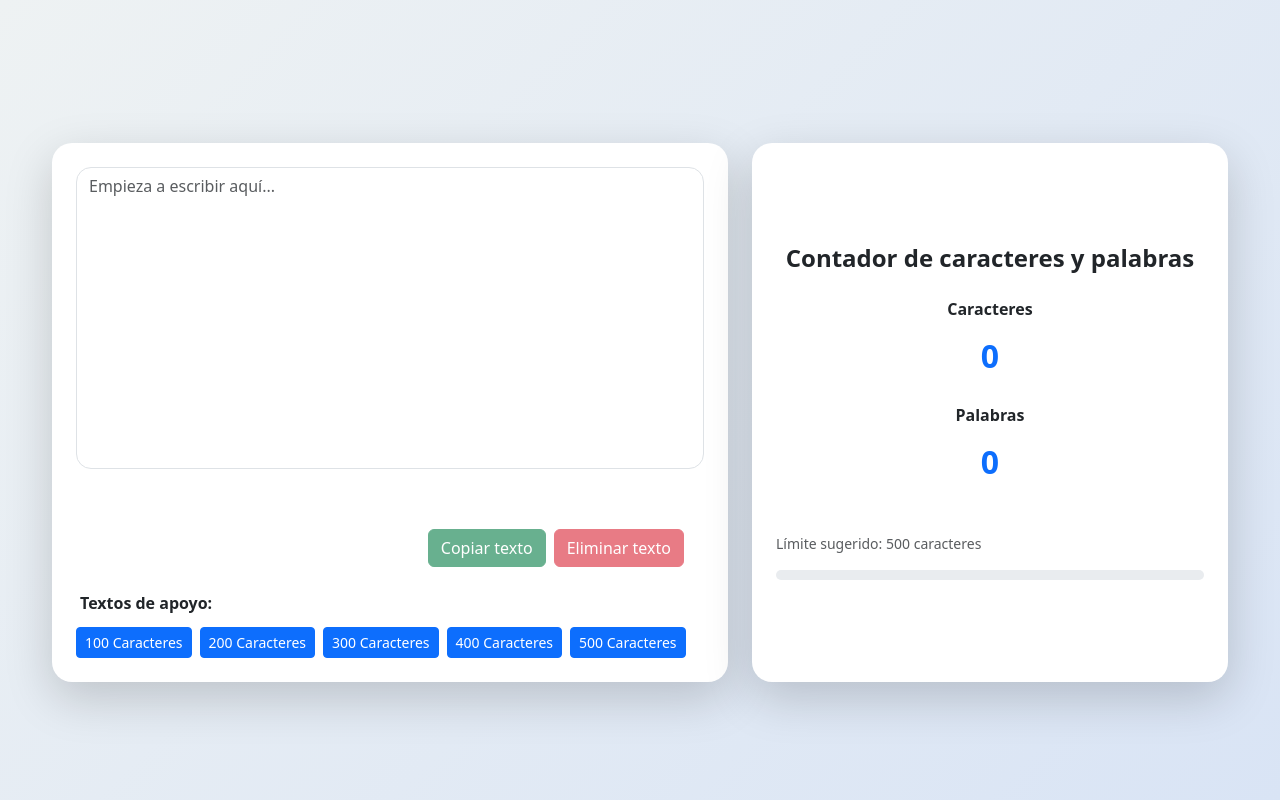
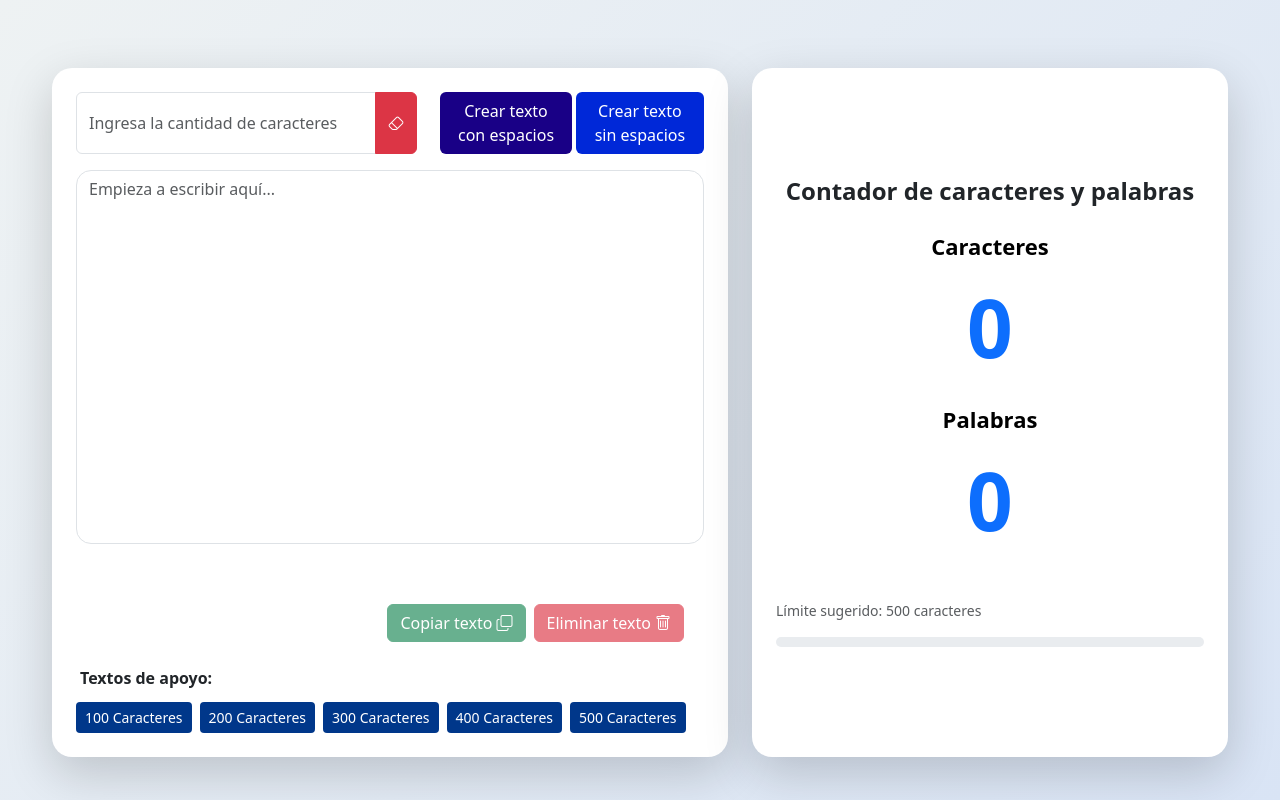
Before and after one commit to haroldmd42/contador_caracteres, a React (Vite) app in the folder contador_caracteres/: page / in a window 1280 px wide. Built offline with nearby package versions, Linux system fonts and the light colour scheme.

Commit message:
add Bootstrap Icons and enhance text generation functionality

```diff
--- a/contador_caracteres/index.html
+++ b/contador_caracteres/index.html
@@ -4,6 +4,7 @@
     <meta charset="UTF-8" />
     <link rel="icon" type="image/png" href="/logodos.png" />
     <meta name="viewport" content="width=device-width, initial-scale=1.0" />
+    <link rel="stylesheet" href="https://cdn.jsdelivr.net/npm/bootstrap-icons@1.13.1/font/bootstrap-icons.min.css">
     <title>Contador caracteres</title>
   </head>
   <body>
--- a/contador_caracteres/package.json
+++ b/contador_caracteres/package.json
@@ -13,6 +13,7 @@
   },
   "dependencies": {
     "bootstrap": "^5.3.8",
+    "bootstrap-icons": "^1.13.1",
     "react": "^19.2.0",
     "react-dom": "^19.2.0"
   },
--- a/contador_caracteres/src/App.css
+++ b/contador_caracteres/src/App.css
@@ -6,20 +6,28 @@ body,
   margin: 0;
 }
 
-/* Fondo moderno */
+input[type="number"]::-webkit-outer-spin-button,
+input[type="number"]::-webkit-inner-spin-button {
+  -webkit-appearance: none;
+  margin: 0;
+}
+
+
+input[type="number"] {
+  -moz-appearance: textfield;
+}
 .app-container {
   height: 100vh;
   background: linear-gradient(135deg, #eef2f3, #d9e4f5);
   display: flex;
 }
 
-/* Limita ancho máximo */
+
 .content-wrapper {
   max-width: 1200px;
   margin: auto;
 }
 
-/* Tarjetas */
 .custom-card {
   border-radius: 20px;
   background: white;
@@ -31,7 +39,7 @@ body,
   transform: translateY(-5px);
 }
 
-/* Textarea */
+
 .custom-textarea {
   border-radius: 15px;
   resize: none;
@@ -39,19 +47,28 @@ body,
 }
 
 .custom-textarea:focus {
-  box-shadow: 0 0 10px rgba(13, 110, 253, 0.4);
-  border-color: #0d6efd;
+  box-shadow: 0 0 2px 4px rgba(91, 153, 245, 0.555);
+  border-color: #6498e6;
 }
 
-/* Estadísticas */
+
 .stat-box {
   text-align: center;
   margin-bottom: 20px;
 }
+.input-number {
+  max-width: 300px;
+}
 
 .stat-box h2 {
   font-weight: bold;
+  font-size: 80px;
   color: #0d6efd;
+}
+.stat-box p {
+  font-weight: bold;
+  font-size: 22px;
+  color: #000000;
 }
 
 .progress {
@@ -65,8 +82,8 @@ body,
 }
 .copy-message {
   position: absolute;
-  z-index: 9999;
-  margin-top: -10px;
+  z-index: 1000;
+  margin-top: -0px;
   margin-left: 130px;
   background-color: #d1e7dd;
   color: #0f5132;
@@ -76,8 +93,30 @@ body,
   text-align: right;
   animation: fadeInOut 0.3s ease-in-out;
 }
+.btn-caracters {
+  font-weight: 500;
+  background-color: #00378a;
+  color: white;
+}
+.button-generate {
+  font-weight: 500;
+  background-color: #190086;
+  color: white;
+}
+.button-generate1 {
+  font-weight: 500;
+  background-color: #0028d8;
+  color: white;
+}
+.button-generate:hover {
+  background-color: #000744;
+  color: white;
+}
+.button-generate1:hover {
+  background-color: #1400c5;
+  color: white;
+}
 
-/* Animación suave */
 @keyframes fadeInOut {
   from {
     opacity: 0;
@@ -88,3 +127,19 @@ body,
     transform: translateY(0);
   }
 }
+
+@media (max-width: 768px) {
+  .copy-message {
+    position: absolute;
+    z-index: 10000;
+    margin-top: 10px;
+    margin-left: 30px;
+    background-color: #d1e7dd;
+
+    padding: 8px 12px;
+    border-radius: 8px;
+    font-size: 14px;
+    text-align: right;
+    animation: fadeInOut 0.3s ease-in-out;
+  }
+}
--- a/contador_caracteres/src/App.jsx
+++ b/contador_caracteres/src/App.jsx
@@ -4,6 +4,7 @@ import "./App.css";
 export default function ContadorTexto() {
   const [text, setText] = useState("");
   const [copied, setCopied] = useState(false);
+  const [desiredCharacters, setDesiredCharacters] = useState("");
 
   const handleChange = (e) => {
     setText(e.target.value);
@@ -26,7 +27,28 @@ export default function ContadorTexto() {
     setTimeout(() => {
       setCopied(false);
     }, 2000);
+  };
 
+  const generateText = (withSpaces) => {
+    const total = Number(desiredCharacters);
+    if (!total || total <= 0) return;
+    const sufix = `${total}`;
+
+    const availableLength = total - sufix.length;
+
+    if (availableLength <= 0) return;
+    let baseText = loremTexts.join(" ");
+    if (!withSpaces) {
+      baseText = baseText.replace(/\s/g, "");
+    }
+
+    let generated = "";
+    while (generated.length < availableLength) {
+      generated += baseText;
+    }
+    generated = generated.slice(0, availableLength);
+    const finaltext = generated + sufix;
+    setText(finaltext);
   };
 
   const loremTexts = [
@@ -41,14 +63,44 @@ export default function ContadorTexto() {
     <section className="app-container">
       <div className="container-fluid h-100 d-flex align-items-center justify-content-center">
         <div className="row w-100 content-wrapper g-4">
-          {/* 60% - Editor */}
           <div className="col-md-7">
             <div className="card shadow-lg p-4 border-0 custom-card">
+              <div className="mb-3 d-flex gap-1">
+                <div className="input-group">
+                  <input
+                    type="number"
+                    className="form-control input-number"
+                    required
+                    placeholder="Ingresa la cantidad de caracteres"
+                    value={desiredCharacters}
+                    min={5}
+                    onChange={(e) => setDesiredCharacters(e.target.value)}
+                  />
 
-
+                  <button
+                    className="btn btn-danger"
+                    type="button"
+                    onClick={() => setDesiredCharacters("")}
+                  >
+                    <i className="bi bi-eraser"></i>
+                  </button>
+                </div>
+                <button
+                  className="btn button-generate"
+                  onClick={() => generateText(true)}
+                >
+                  Crear texto con espacios
+                </button>
+                <button
+                  className="btn button-generate1"
+                  onClick={() => generateText(false)}
+                >
+                  Crear texto sin espacios
+                </button>
+              </div>
               <textarea
                 className="form-control custom-textarea"
-                rows="12"
+                rows="15"
                 value={text}
                 onChange={handleChange}
                 placeholder="Empieza a escribir aquí..."
@@ -57,40 +109,39 @@ export default function ContadorTexto() {
               <div className="mt-4">
                 <div className="content-buttons">
                   <div className="d-flex justify-content-end mt-3 gap-2">
-
                     <button
                       className="btn btn-success "
                       onClick={copyText}
                       disabled={!text}
                     >
-                      Copiar texto
+                      Copiar texto <i class="bi bi-copy"></i>
                     </button>
                     <button
                       className="btn btn-danger"
                       onClick={() => insertText("")}
                       disabled={!text}
                     >
-                      Eliminar texto
+                      Eliminar texto <i class="bi bi-trash"></i>
                     </button>
                   </div>
-                  {
-                      copied && (
-                        <div className="copy-message">
-                          Texto copiado al portapapeles
-                        </div>
-                      )
-                    }
+                  {copied && (
+                    <div className="copy-message">
+                      Texto copiado al portapapeles
+                    </div>
+                  )}
                 </div>
                 <div className="content-text">
                   <div className="d-flex justify-content-between align-items-center mb-2">
-                    <label className="form-label m-1 fw-bold">Textos de apoyo:</label>
+                    <label className="form-label m-1 fw-bold">
+                      Textos de apoyo:
+                    </label>
                   </div>
 
                   <div className="d-flex flex-wrap gap-2">
                     {loremTexts.map((item, index) => (
                       <button
                         key={index}
-                        className="btn btn-primary btn-sm"
+                        className="btn btn-sm btn-caracters"
                         onClick={() => insertText(item)}
                       >
                         {loremTexts2[index]} Caracteres
@@ -98,7 +149,6 @@ export default function ContadorTexto() {
                     ))}
                   </div>
                 </div>
-
               </div>
             </div>
           </div>
@@ -109,8 +159,8 @@ export default function ContadorTexto() {
                 Contador de caracteres y palabras
               </h4>
 
-              <div className="stat-box">
-                <p  className="fw-bold">Caracteres</p>
+              <div className="stat-box box-characters">
+                <p className="fw-bold">Caracteres</p>
                 <h2>{characterCount}</h2>
               </div>
 
```
Also changed, not shown: 1 other file (tests, documents, lock files or other folders).
